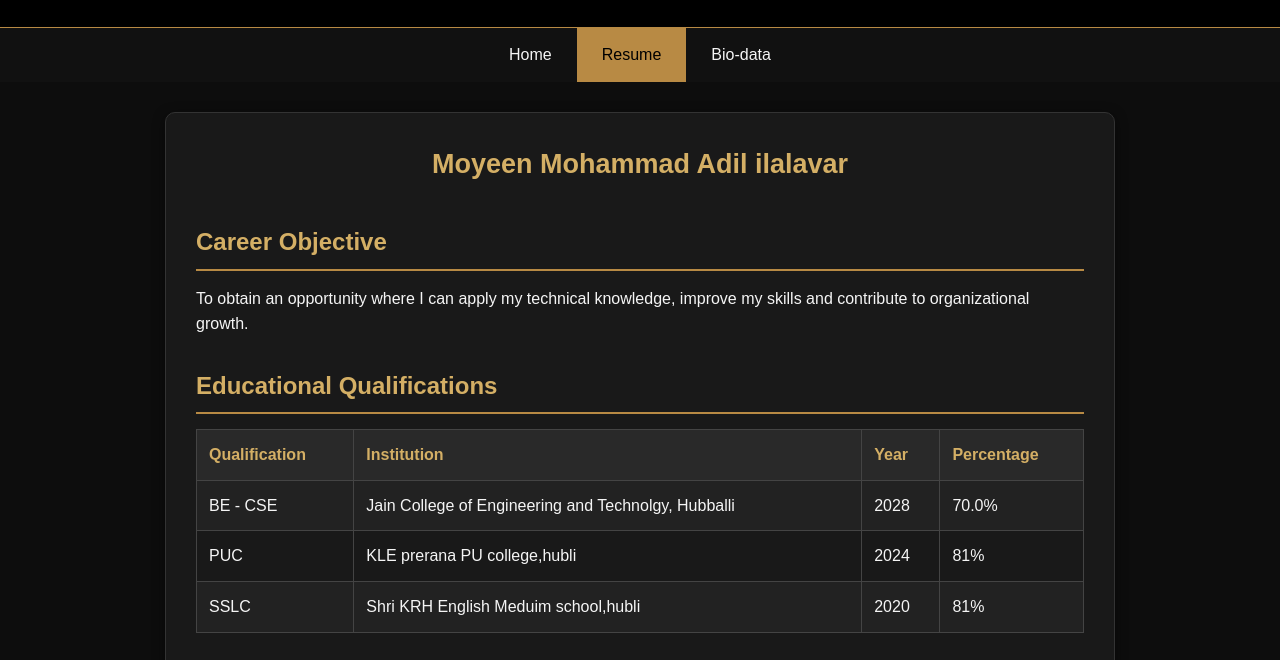
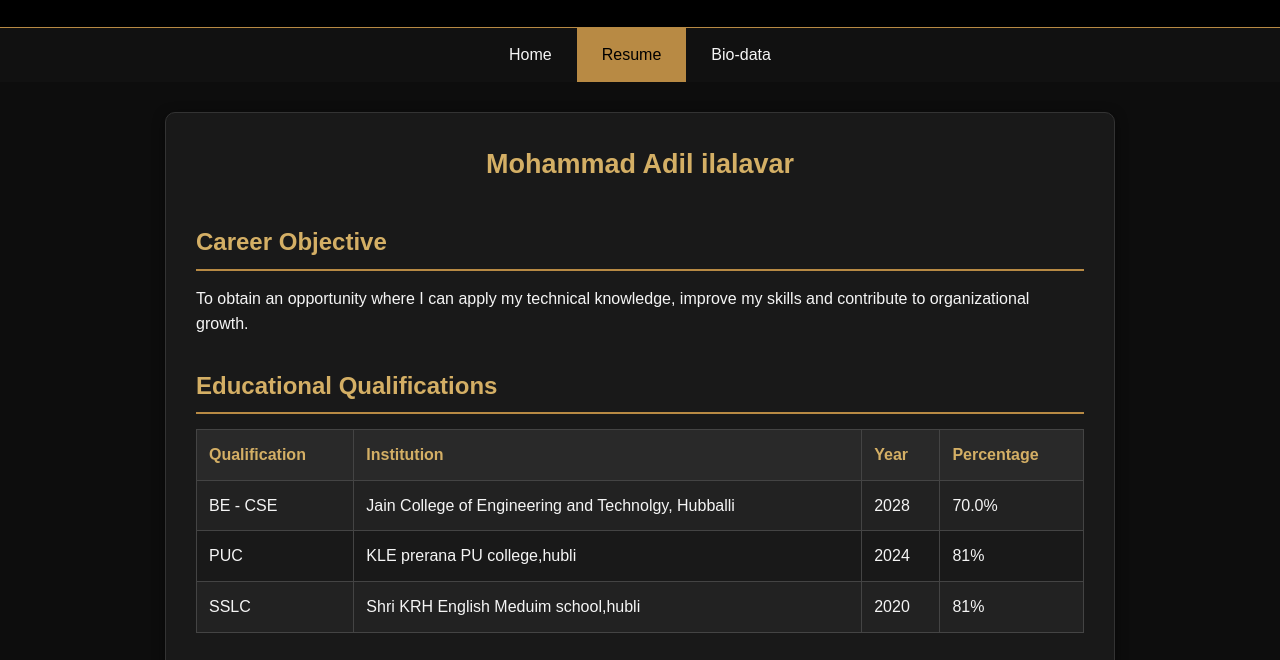
Before and after one commit to adil-cse/aadil-portfolio, a plain HTML site: page resume.html in a window 1280 px wide. Shown: the part 108-768 px from the top of the page. Drawn offline with Linux system fonts and the light colour scheme; a script that the page names is missing.

Commit message:
Update resume.html

```diff
--- a/resume.html
+++ b/resume.html
@@ -24,7 +24,7 @@
     <main class="container">
 
         <section class="resume-heading">
-            <h2>Moyeen Mohammad Adil ilalavar</h2>
+            <h2> Mohammad Adil ilalavar</h2>
         </section>
 
         <section>
```
